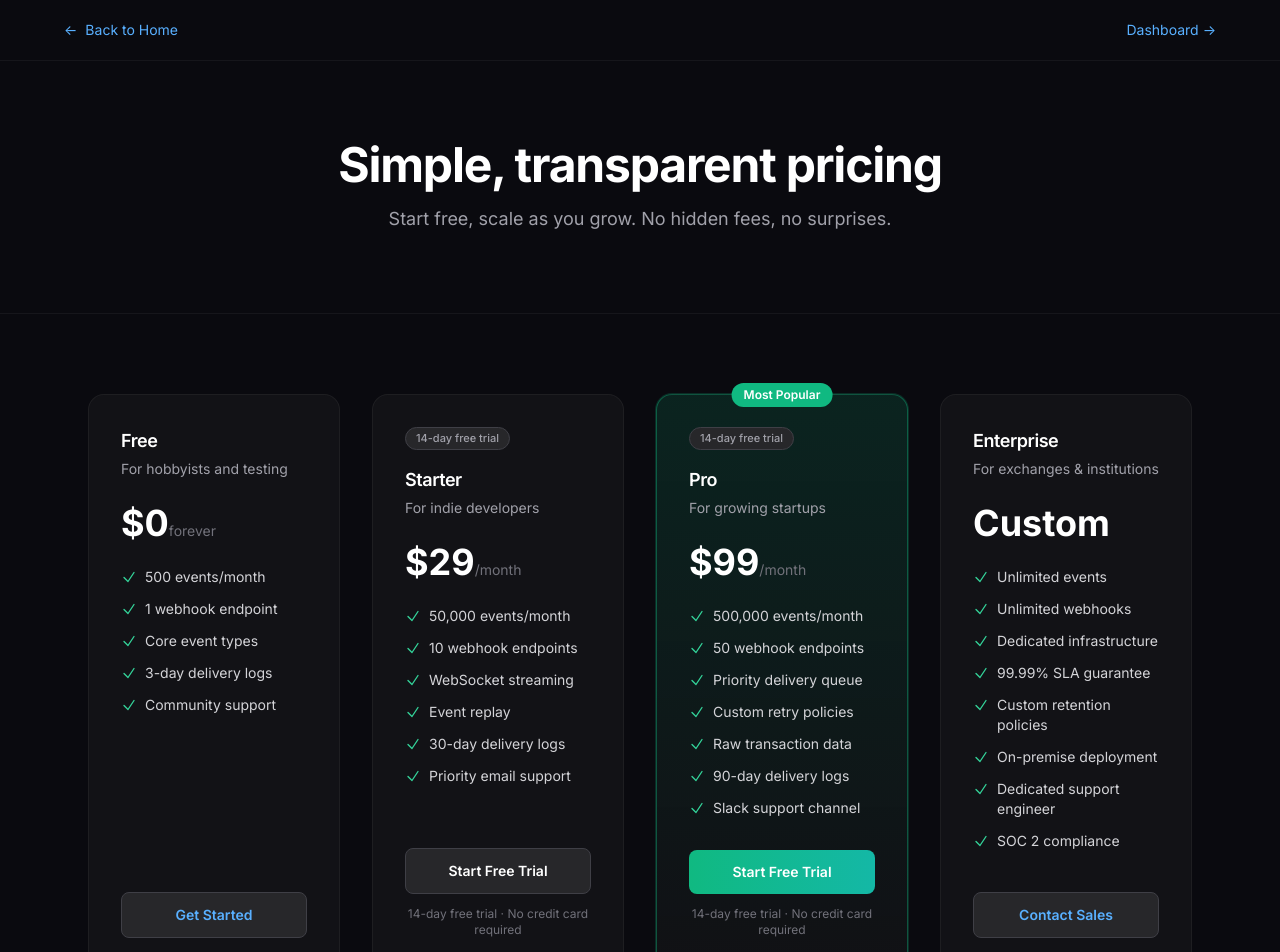
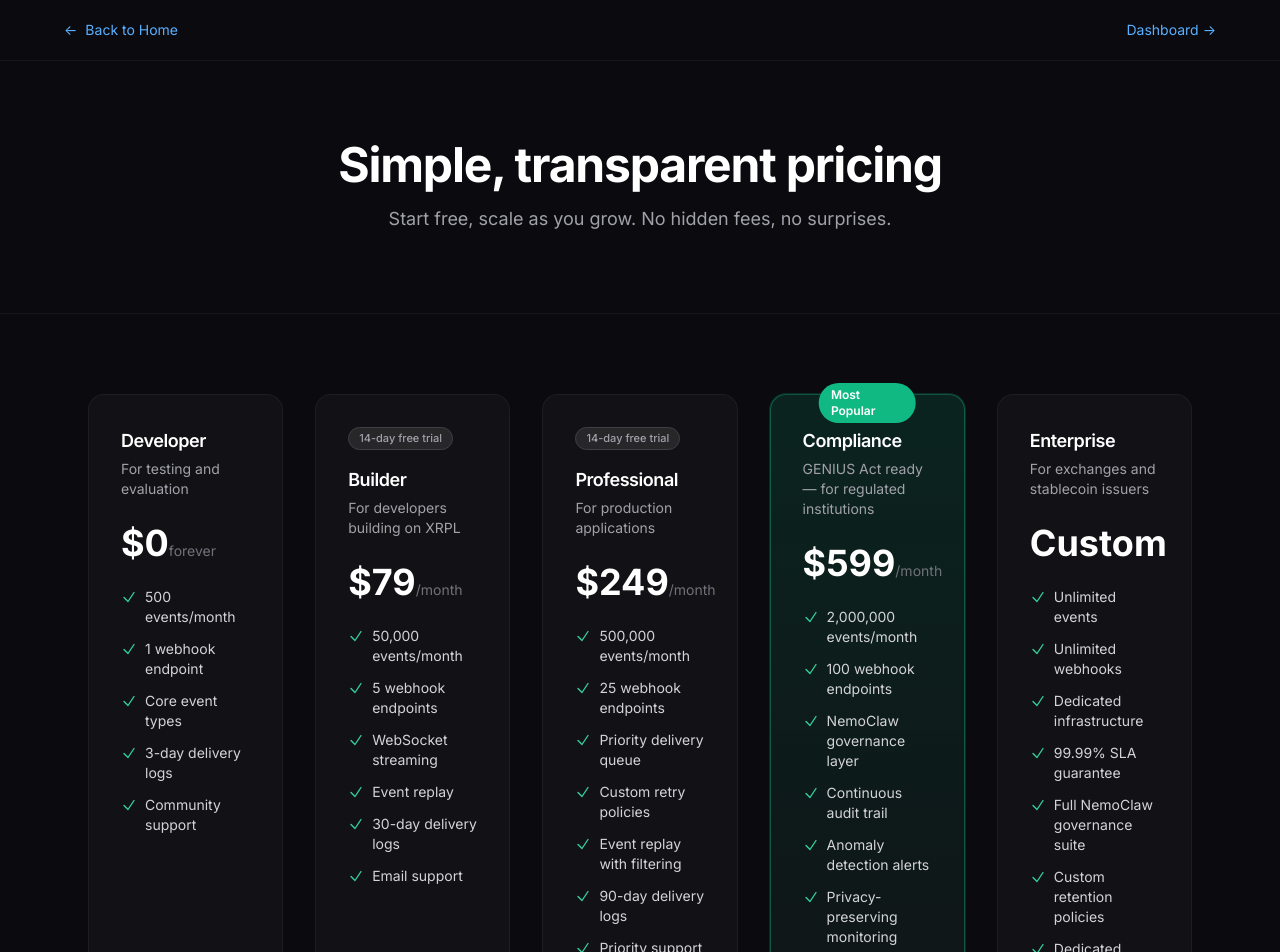
Before and after one commit to Jonomor/XRNotify, a Next.js app in the folder apps/platform/: page /pricing in a window 1280 px wide. Shown: the top 952 px of the page. Built offline with nearby package versions, Linux system fonts and the light colour scheme; no server answers.

Commit message:
feat: update pricing tiers — Builder $79, Professional $249, Compliance $599

```diff
--- a/apps/platform/src/app/pricing/page.tsx
+++ b/apps/platform/src/app/pricing/page.tsx
@@ -18,11 +18,11 @@ export const metadata: Metadata = {
 
 const tiers = [
   {
-    name: 'Free',
-    plan: null as null | 'starter' | 'pro' | 'enterprise',
+    name: 'Developer',
+    plan: null as null | 'builder' | 'professional' | 'compliance' | 'enterprise',
     price: '$0',
     period: 'forever',
-    description: 'For hobbyists and testing',
+    description: 'For testing and evaluation',
     trial: false,
     features: [
       '500 events/month',
@@ -36,60 +36,81 @@ const tiers = [
     highlighted: false,
   },
   {
-    name: 'Starter',
-    plan: 'starter' as const,
-    price: '$29',
+    name: 'Builder',
+    plan: 'builder' as const,
+    price: '$79',
     period: '/month',
-    description: 'For indie developers',
+    description: 'For developers building on XRPL',
     trial: true,
     features: [
       '50,000 events/month',
-      '10 webhook endpoints',
+      '5 webhook endpoints',
       'WebSocket streaming',
       'Event replay',
       '30-day delivery logs',
-      'Priority email support',
+      'Email support',
     ],
     cta: 'Start Free Trial',
     ctaHref: null,
     highlighted: false,
   },
   {
-    name: 'Pro',
-    plan: 'pro' as const,
-    price: '$99',
+    name: 'Professional',
+    plan: 'professional' as const,
+    price: '$249',
     period: '/month',
-    description: 'For growing startups',
+    description: 'For production applications',
     trial: true,
     features: [
       '500,000 events/month',
-      '50 webhook endpoints',
+      '25 webhook endpoints',
       'Priority delivery queue',
       'Custom retry policies',
-      'Raw transaction data',
+      'Event replay with filtering',
       '90-day delivery logs',
-      'Slack support channel',
+      'Priority support',
     ],
     cta: 'Start Free Trial',
     ctaHref: null,
+    highlighted: false,
+  },
+  {
+    name: 'Compliance',
+    plan: 'compliance' as const,
+    price: '$599',
+    period: '/month',
+    description: 'GENIUS Act ready — for regulated institutions',
+    trial: false,
+    features: [
+      '2,000,000 events/month',
+      '100 webhook endpoints',
+      'NemoClaw governance layer',
+      'Continuous audit trail',
+      'Anomaly detection alerts',
+      'Privacy-preserving monitoring',
+      '1-year delivery logs',
+      'Dedicated support channel',
+    ],
+    cta: 'Contact Sales',
+    ctaHref: 'mailto:compliance@xrnotify.io',
     highlighted: true,
   },
   {
     name: 'Enterprise',
-    plan: null as null | 'starter' | 'pro' | 'enterprise',
+    plan: null as null | 'builder' | 'professional' | 'compliance' | 'enterprise',
     price: 'Custom',
     period: '',
-    description: 'For exchanges & institutions',
+    description: 'For exchanges and stablecoin issuers',
     trial: false,
     features: [
       'Unlimited events',
       'Unlimited webhooks',
       'Dedicated infrastructure',
       '99.99% SLA guarantee',
+      'Full NemoClaw governance suite',
       'Custom retention policies',
-      'On-premise deployment',
       'Dedicated support engineer',
-      'SOC 2 compliance',
+      'SOC 2 compliance roadmap',
     ],
     cta: 'Contact Sales',
     ctaHref: 'mailto:enterprise@xrnotify.io',
@@ -194,7 +215,7 @@ const faqs = [
   {
     question: 'What happens if I exceed my event limit?',
     answer:
-      'On Starter and Pro plans, overage events are billed at $0.50 and $0.30 per 1,000 events respectively. On Free, events stop delivering until the next billing cycle.',
+      'Overage events are billed at $0.40 per 1,000 events on Builder, $0.30 on Professional, and $0.20 on Compliance. On the free Developer tier, delivery pauses until the next billing cycle.',
   },
   {
     question: 'Can I change plans anytime?',
@@ -209,7 +230,7 @@ const faqs = [
   {
     question: "What's the SLA for Enterprise?",
     answer:
-      'Enterprise customers get 99.99% uptime SLA with financial credits for any downtime. We also offer custom SLAs based on your requirements.',
+      'Enterprise and Compliance customers receive uptime SLA guarantees with financial credits for any downtime. Enterprise includes 99.99% SLA with custom terms available.',
   },
 ];
 
@@ -248,7 +269,7 @@ export default function PricingPage() {
       {/* Pricing Cards */}
       <section className="py-20">
         <div className="mx-auto max-w-6xl px-6">
-          <div className="grid gap-8 md:grid-cols-2 lg:grid-cols-4">
+          <div className="grid gap-8 md:grid-cols-2 lg:grid-cols-5">
             {tiers.map((tier) => (
               <PricingCard key={tier.name} tier={tier} />
             ))}
--- a/apps/platform/src/components/CheckoutButton.tsx
+++ b/apps/platform/src/components/CheckoutButton.tsx
@@ -9,7 +9,7 @@
 import { useState, useEffect } from 'react';
 
 interface CheckoutButtonProps {
-  plan: 'starter' | 'pro' | 'enterprise';
+  plan: 'builder' | 'professional' | 'compliance' | 'enterprise';
   label: string;
   className: string;
 }
```
